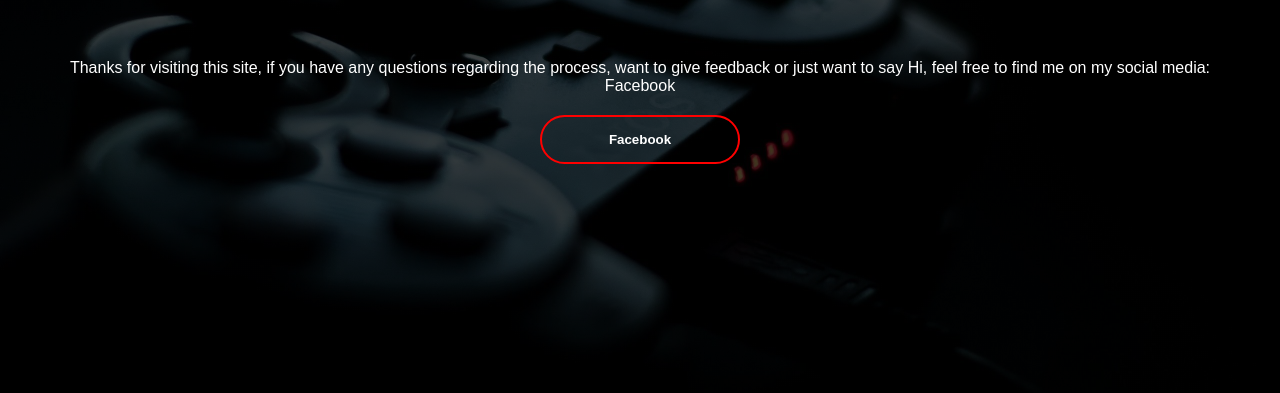
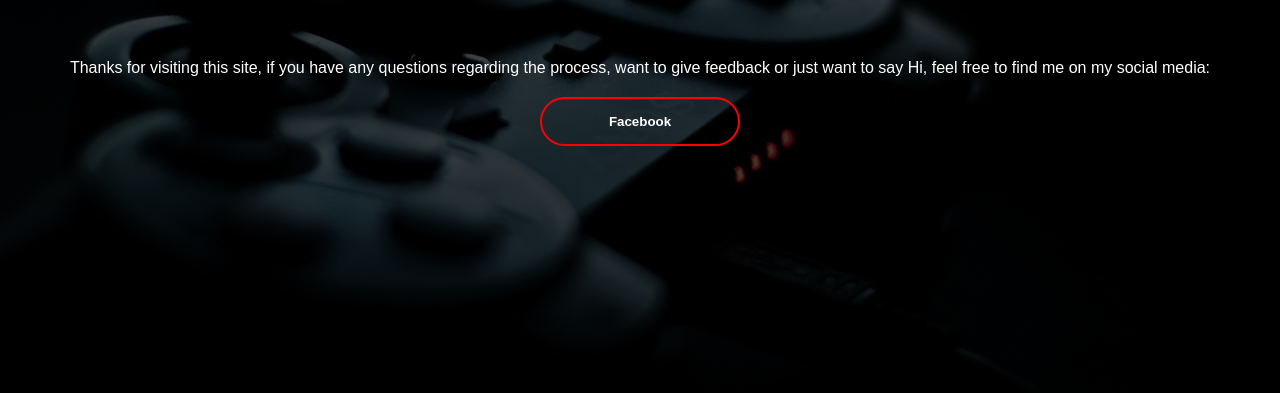
Before and after one commit to ShazNoah/WebsiteProjectv1, a plain HTML site: page page5.html in a window 1280 px wide. Shown: the part 341-734 px from the top of the page. Drawn offline with Linux system fonts and the light colour scheme.

Commit message:
Update page5.html

```diff
--- a/page5.html
+++ b/page5.html
@@ -37,10 +37,9 @@
 
     <div>
 
-<!--      <a href="https://www.facebook.com/Noah.FB.96" target="_blank"> -->
-      Facebook</a></p><button type="button"> Facebook  </button></a>
 
-
+      <a href="https://www.facebook.com/Noah.FB.96"> <button type="button"> Facebook  </button></a>
+    <!-- <a href="SharyarEmail@Gmail.com"> <button type="button"> Email  </button></a> -->
 
           <!-- The text field -->
 
```
